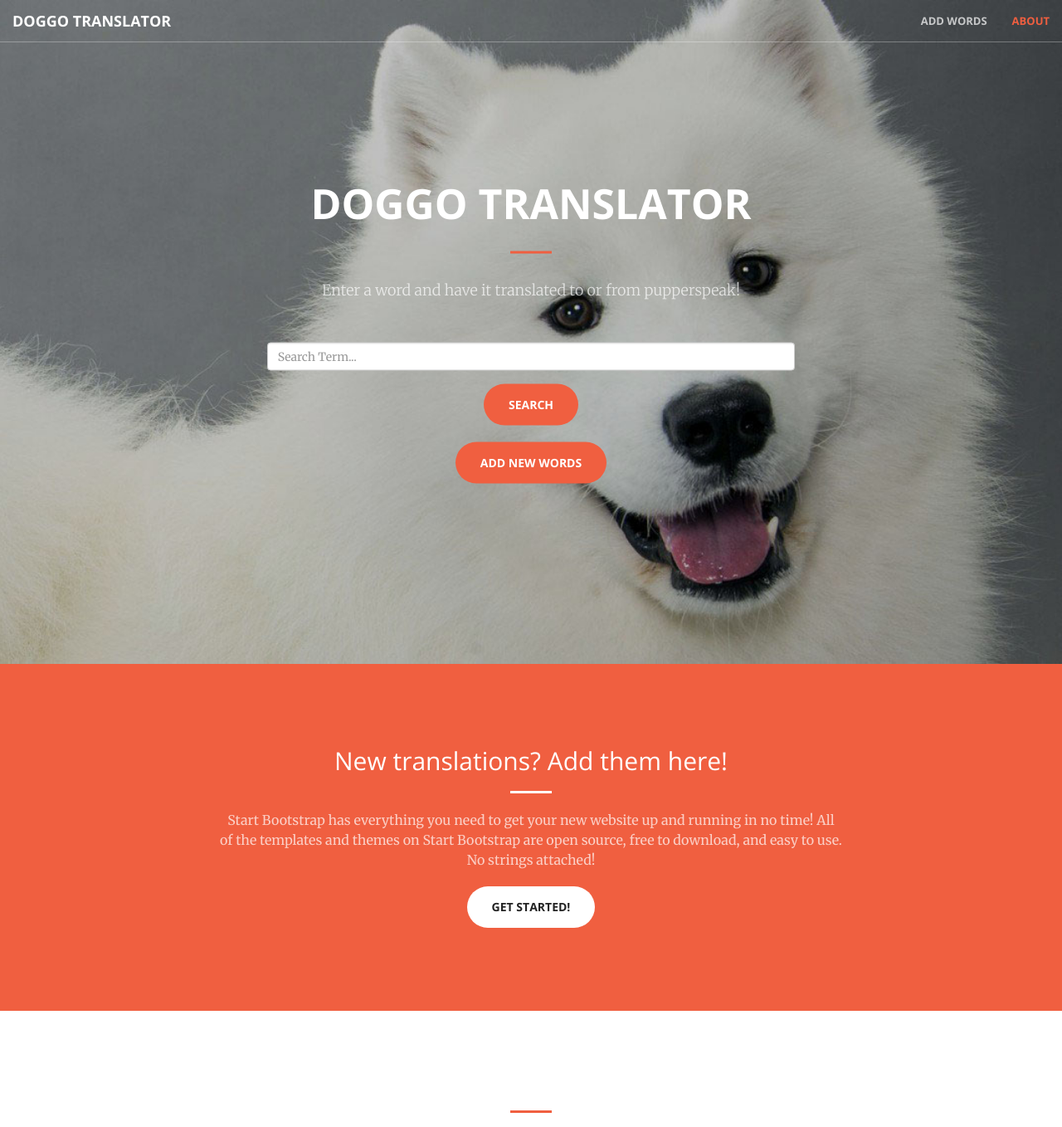
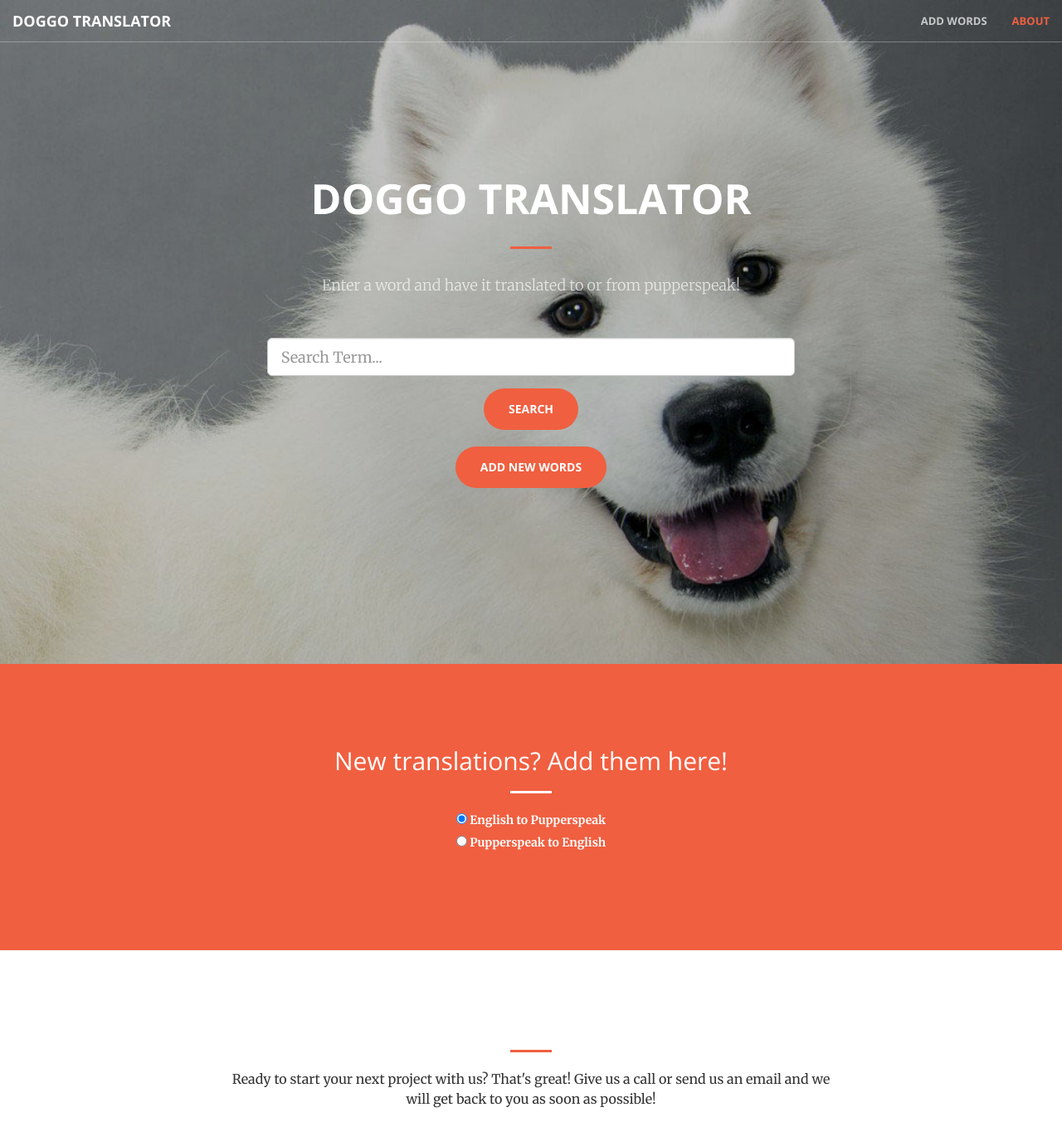
Before and after one commit to TheFireFerret/doggotranslator, a Flask app: page / in a window 1280 px wide. Shown: the top 1358 px of the page at 83% size. Run offline with Flask 2, Linux system fonts and the light colour scheme; some libraries are stand-ins or nearby versions.

Commit message:
search button madness

```diff
--- a/templates/index.html
+++ b/templates/index.html
@@ -10,17 +10,20 @@
 			<form>
 				<div class="col-md-8 col-md-offset-2">
 					<div class="form-group">
-						<input type="text" class="form-control" id="term" placeholder="Search Term..." name="term">
+						<input type="text" class="form-control input-lg" id="term" placeholder="Search Term..." name="term">
 					</div>
-				</div>
-				<div class="col-sm-12">
-				</div>
-				<div>
-					<button type="submit" class="btn btn-primary btn-xl">Search</button>
+					<div>
+						<button type="submit" class="btn btn-primary btn-xl">Search</button>
+					</div>
+					<br>
+					<div>
+						<a href="#about" class="btn btn-primary btn-xl page-scroll">Add new words</a>
+					</div>
 				</div>
 			</form>
 			<br>
-			<a href="#about" class="btn btn-primary btn-xl page-scroll">Add new words</a>
+			<div>
+			</div>
 		</div>
 	</div>
 </header>
@@ -31,8 +34,31 @@
 			<div class="col-lg-8 col-lg-offset-2 text-center">
 				<h2 class="section-heading">New translations? Add them here!</h2>
 				<hr class="light">
-				<p class="text-faded">Start Bootstrap has everything you need to get your new website up and running in no time! All of the templates and themes on Start Bootstrap are open source, free to download, and easy to use. No strings attached!</p>
-				<a href="#services" class="page-scroll btn btn-default btn-xl sr-button">Get Started!</a>
+				<form action="{{ url_for('add_translation') }}" method=post class=add-entry>
+					<div class="form-group">
+						<fieldset class="form-group">
+							<div class="form-check">
+								<label class="form-check-label">
+									<input type="radio" class="form-check-input" name="optionsRadios" id="eng" value="True" checked>
+									English to Pupperspeak
+								</label>
+							</div>
+							<div class="form-check">
+								<label class="form-check-label">
+									<input type="radio" class="form-check-input" name="optionsRadios" id="pup" value="False">
+									Pupperspeak to English
+								</label>
+							</div>
+
+
+						</fieldset>
+					</div>
+
+
+
+				</form>
+
+				<!-- <a href="#services" class="page-scroll btn btn-default btn-xl sr-button">Get Started!</a> -->
 			</div>
 		</div>
 	</div>
```
